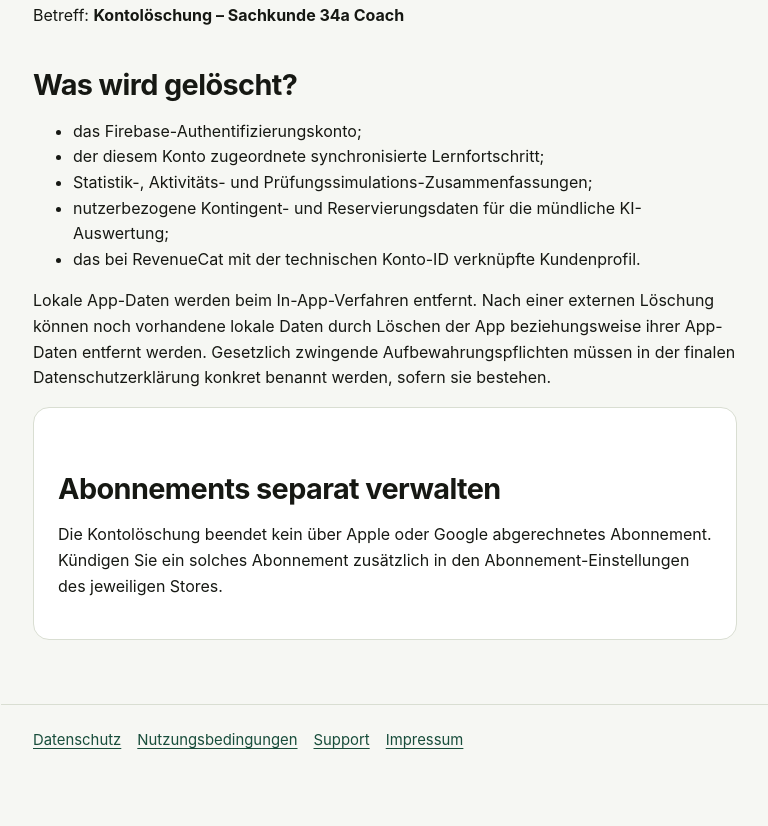
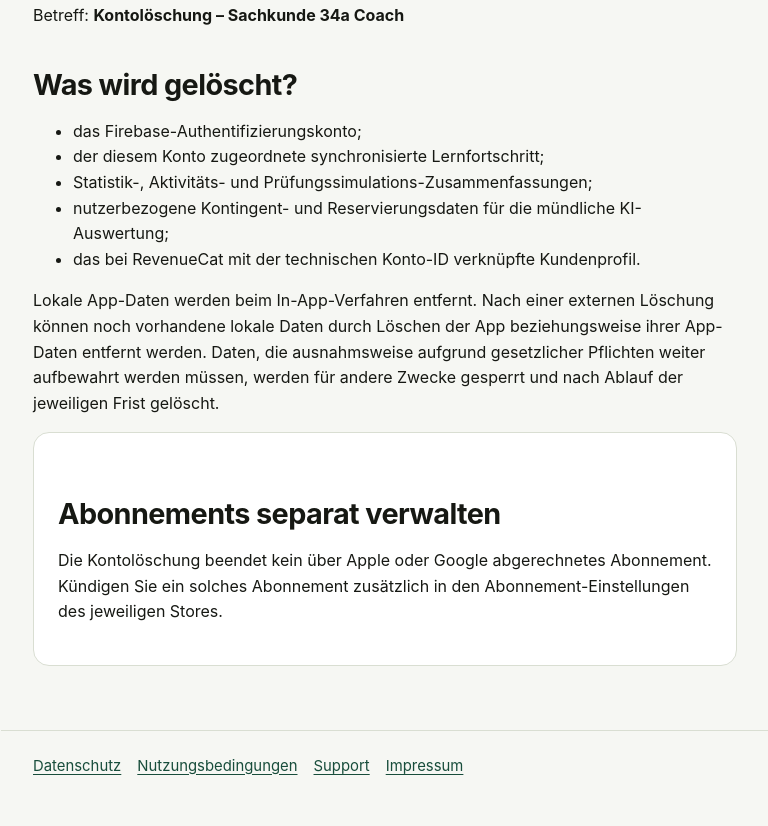
Before and after one commit to Keelantic/sachkunde-34a-coach-pages, a website: page konto-loeschen/index.html in a window 1280 px wide. Shown: the part 939-1765 px from the top of the page, without its empty margins (255-1023 px from the left). Before the commit the page ends 1740 px from the top, so only its background shows below. Drawn offline with Linux system fonts and the light colour scheme.

Commit message:
Remove remaining draft language from published policies

```diff
--- a/konto-loeschen/index.html
+++ b/konto-loeschen/index.html
@@ -88,9 +88,10 @@
       <p>
         Lokale App-Daten werden beim In-App-Verfahren entfernt. Nach einer
         externen Löschung können noch vorhandene lokale Daten durch Löschen der
-        App beziehungsweise ihrer App-Daten entfernt werden. Gesetzlich
-        zwingende Aufbewahrungspflichten müssen in der finalen
-        Datenschutzerklärung konkret benannt werden, sofern sie bestehen.
+        App beziehungsweise ihrer App-Daten entfernt werden. Daten, die
+        ausnahmsweise aufgrund gesetzlicher Pflichten weiter aufbewahrt werden
+        müssen, werden für andere Zwecke gesperrt und nach Ablauf der jeweiligen
+        Frist gelöscht.
       </p>
 
       <div class="callout">
```
Also changed, not shown: datenschutz/index.html (+2 -3 lines).
